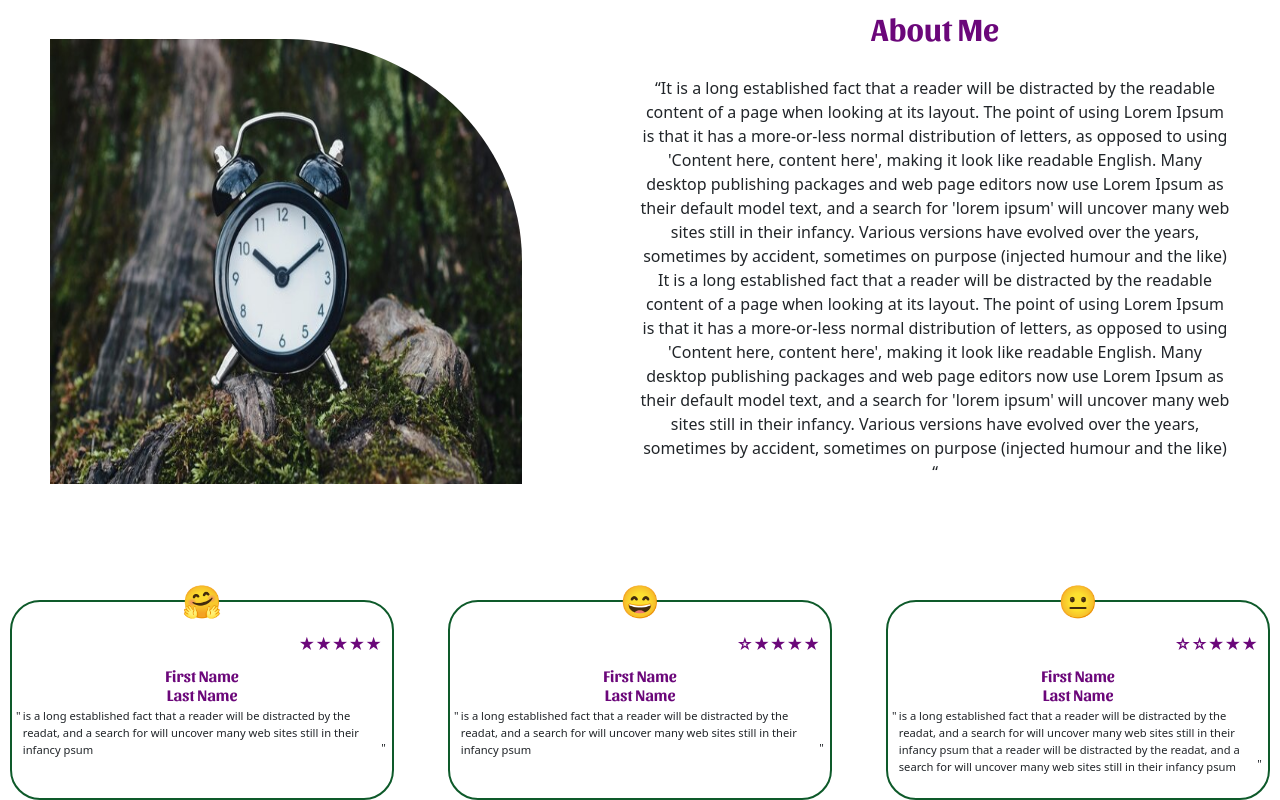
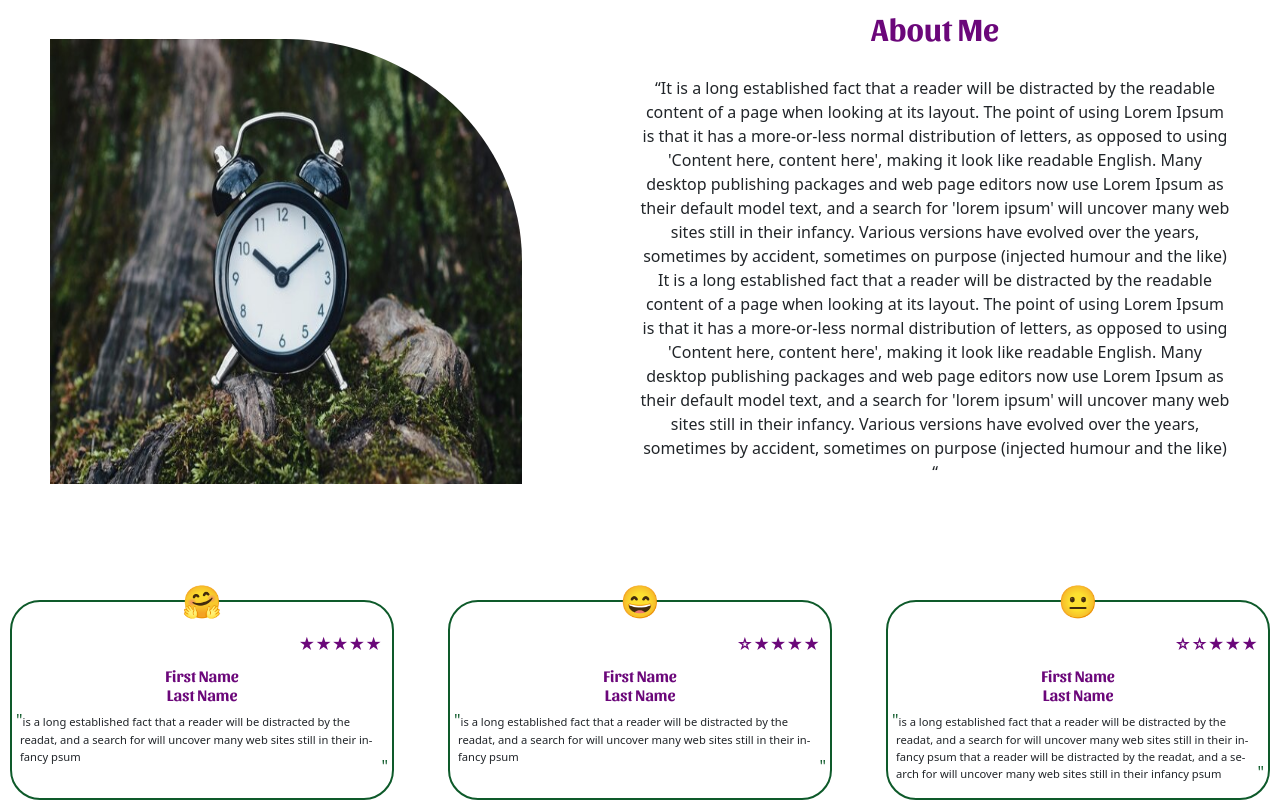
Before and after one commit to rh-pr/mira-coaching, a React (Vite) app in the folder client/: page /home in a window 1280 px wide. Shown: the part 1607-2407 px from the top of the page. Built offline with nearby package versions, Linux system fonts and the light colour scheme.

Commit message:
updating

```diff
--- a/client/src/components/home/Home.scss
+++ b/client/src/components/home/Home.scss
@@ -304,14 +304,14 @@ $sarina-font: 'Sarina';
         .rev-cont {
             display: flex;
             padding: 2px 2px;
-          max-height: 70%;
+            max-height: 46%;
             font-size: 0.7rem;
             position: relative;
             font-weight: 500;
+            hyphens: auto;
 
-          .cont {
-            padding-top: 2px;
-            padding-right: 4px;
+            p {
+                padding: 2px 6px 0px 6px;
                 height: 100%;
                 display: -webkit-box;
                 -webkit-line-clamp: 4;
@@ -319,17 +319,23 @@ $sarina-font: 'Sarina';
                 overflow: hidden;
                 text-overflow: ellipsis;
                 word-wrap: break-word;
-            flex-grow: 1;
+
+                &::before {
+                    content: '"';
+                    margin-left: -4px;
+                    color: $base-bg-color;
+                    font-size: 1rem;
                 }
 
-          .mark {
-           background-color: transparent;
+                &::after {
+                    content: '"';
+                    color: $base-bg-color;
+                    font-size: 1rem;
+                    position: absolute;
+                    bottom: 6px;
+                    right: 4px;
+                    // transform: translateY(-20%);
                 }
-
-          .mark-end {
-            position: absolute;
-            bottom: calc(10px + 0.5rem);
-            right: 4px;
             }
 
         }
--- a/client/src/components/home/ReviewCard.tsx
+++ b/client/src/components/home/ReviewCard.tsx
@@ -15,9 +15,7 @@ function ReviewCard({rev}: {rev: ReviewType}) {
             <span> {rev.lname}</span>
         </div>
         <div className='rev-cont'>
-            <span className='mark'>"</span>
-            <p className='cont'>{rev.content}</p>
-            <span className='mark mark-end'>"</span>
+            <p>{rev.content}</p>
         </div>
     </div>
   )
```
Lines whose indentation alone changed are shown as unchanged.
